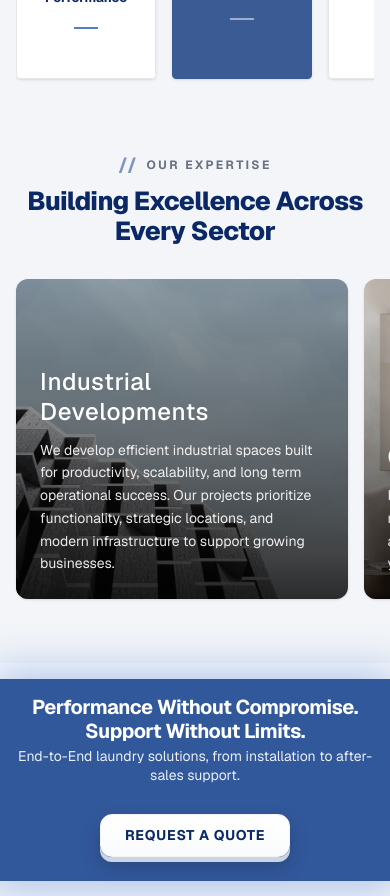
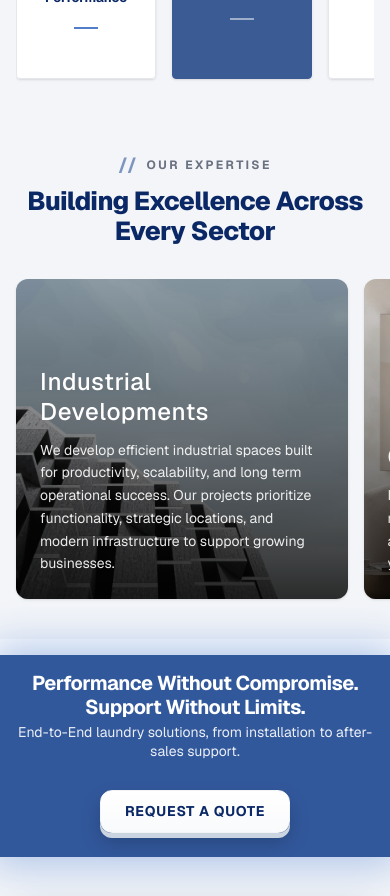
Before and after one commit to Ankita030694/Xcel-, a Next.js app: page / in a window 390 px wide. Shown: the part 1980-2876 px from the top of the page. Built offline with nearby package versions, Linux system fonts and the light colour scheme; grey boxes are pictures that could not be loaded.

Commit message:
Reduce bottom padding in Projects section to fix gap above CTA

```diff
--- a/app/page.tsx
+++ b/app/page.tsx
@@ -549,7 +549,7 @@ const ProjectsGallery = () => {
   const [activePane, setActivePane] = useState("industrial");
 
   return (
-    <section className="bg-[#f3f5f8] w-full pt-6 lg:pt-10 pb-12 lg:pb-20 overflow-hidden">
+    <section className="bg-[#f3f5f8] w-full pt-6 lg:pt-10 pb-6 lg:pb-8 overflow-hidden">
       {/* Section Header */}
       <div className="max-w-[1550px] mx-auto px-4 sm:px-6 lg:px-8 mb-8 flex flex-col items-center justify-center text-center gap-2 lg:gap-3">
         <div className="flex items-center justify-center gap-2">
```
